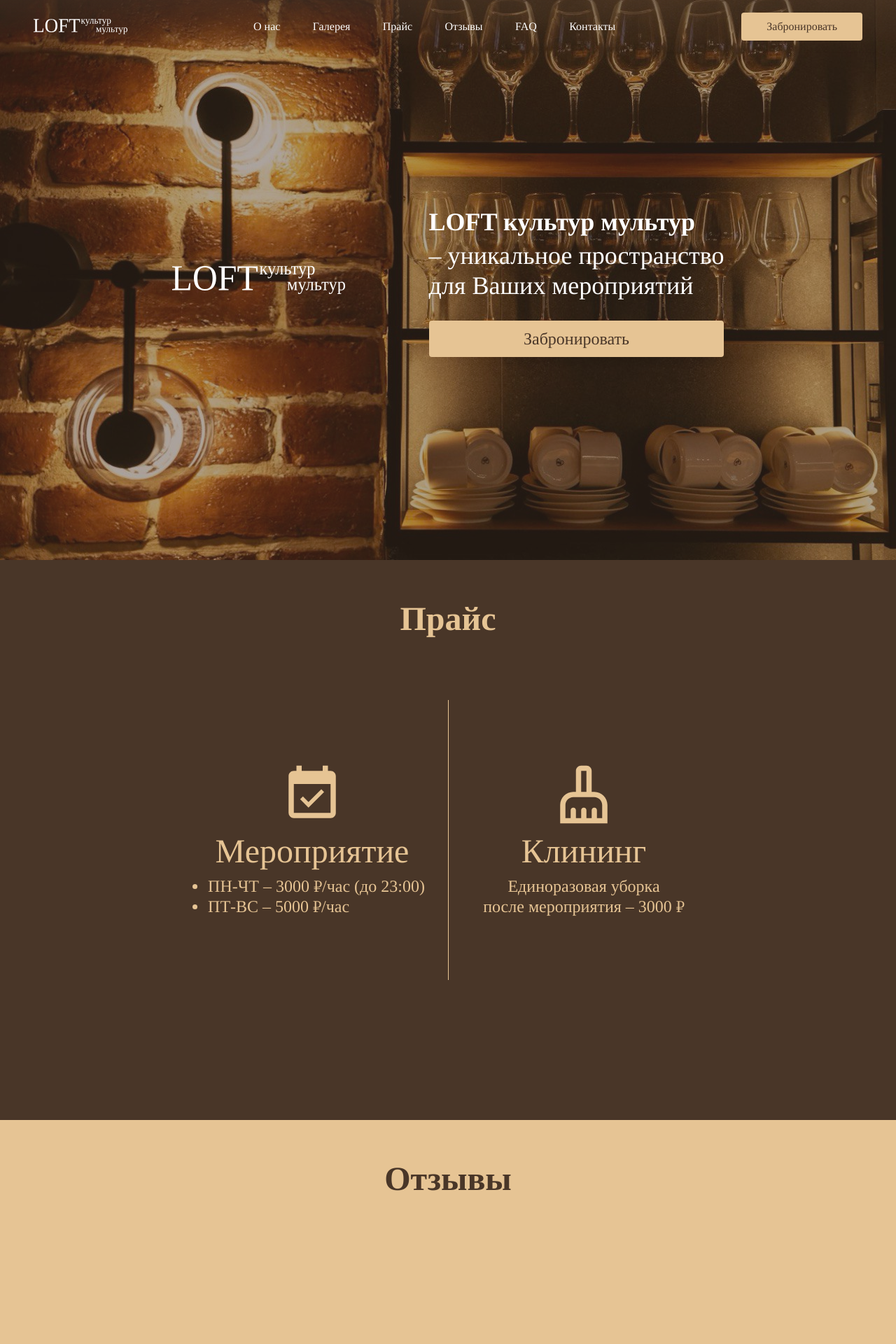
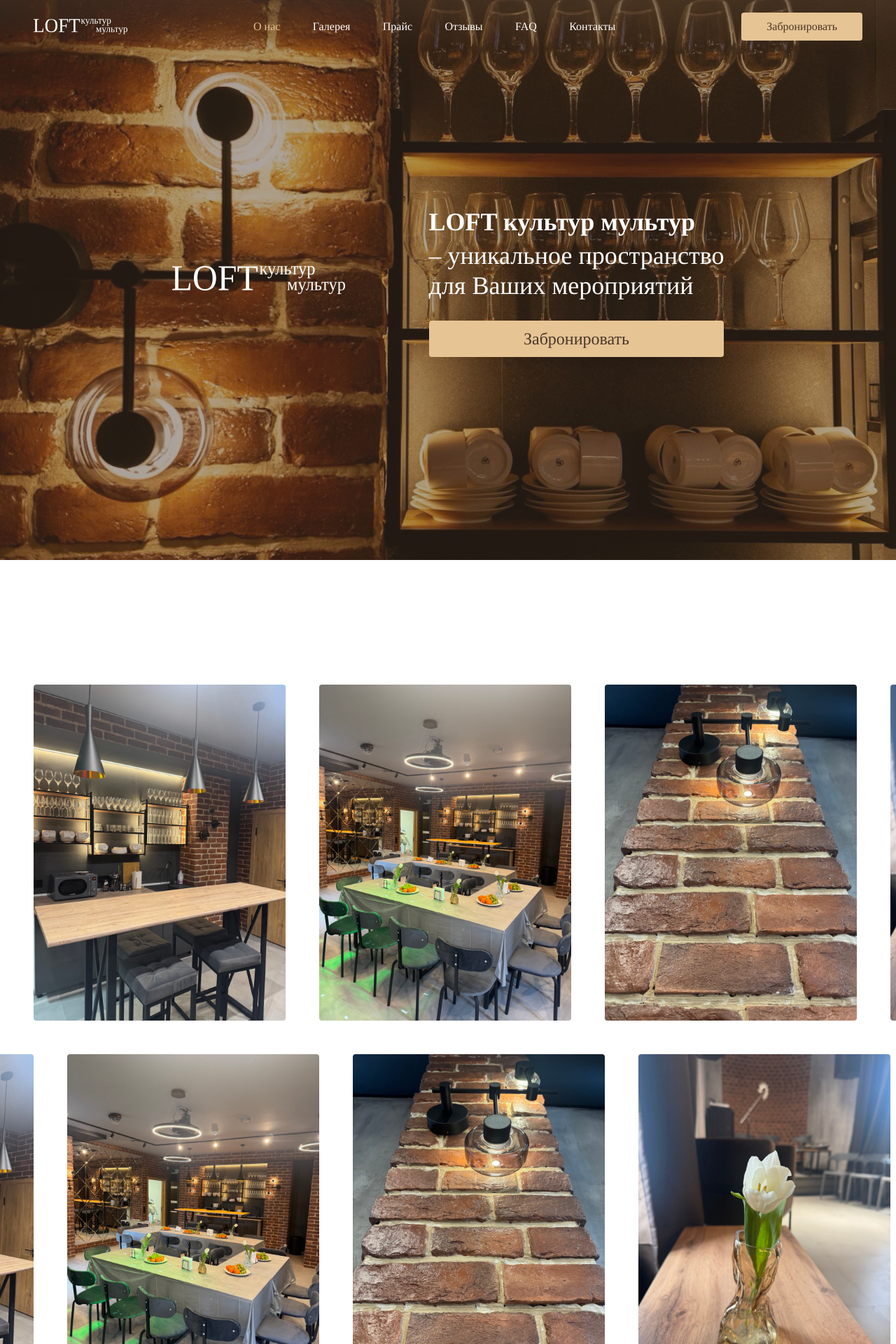
Before and after one commit to eugenekkkhan/culture-multure, a React (Vite) app: page / in a window 1280 px wide. Shown: the top 1920 px of the page at 70% size. Built offline with nearby package versions, Linux system fonts and the light colour scheme.

Commit message:
add smooth scrolling functionality and update component styles

```diff
--- a/package.json
+++ b/package.json
@@ -15,6 +15,7 @@
     "react": "^19.0.0",
     "react-dom": "^19.0.0",
     "react-icons": "^5.5.0",
+    "react-scroll": "^1.9.3",
     "tailwindcss": "^4.1.4",
     "usehooks-ts": "^3.1.1",
     "vite-plugin-svgr": "^4.3.0"
@@ -23,6 +24,7 @@
     "@eslint/js": "^9.22.0",
     "@types/react": "^19.0.10",
     "@types/react-dom": "^19.0.4",
+    "@types/react-scroll": "^1.8.10",
     "@vitejs/plugin-react": "^4.3.4",
     "eslint": "^9.22.0",
     "eslint-plugin-react-hooks": "^5.2.0",
--- a/src/App.tsx
+++ b/src/App.tsx
@@ -1,22 +1,35 @@
-import './App.css'
-import AboutUs from './blocks/AboutUs'
-import Gallery from './blocks/Gallery'
-import Reviews from './blocks/Reviews'
-import FAQ from './blocks/FAQ'
-import Contacts from './blocks/Contacts'
-import Price from './blocks/Price'
+import "./App.css";
+import AboutUs from "./blocks/AboutUs";
+import Gallery from "./blocks/Gallery";
+import Reviews from "./blocks/Reviews";
+import FAQ from "./blocks/FAQ";
+import Contacts from "./blocks/Contacts";
+import Price from "./blocks/Price";
+import { Element } from "react-scroll";
 
 function App() {
   return (
-    <div className='z-20'>
-      <AboutUs />
-      {/* <Gallery /> */}
-      <Price />
-      <Reviews />
-      <FAQ />
-      <Contacts />
+    <div className="z-20">
+      <Element name="about">
+        <AboutUs />
+      </Element>
+      <Element name="gallery">
+        <Gallery />
+      </Element>
+      <Element name="price">
+        <Price />
+      </Element>
+      <Element name="reviews">
+        <Reviews />
+      </Element>
+      <Element name="faq">
+        <FAQ />
+      </Element>
+      <Element name="contacts">
+        <Contacts />
+      </Element>
     </div>
-  )
+  );
 }
 
-export default App
+export default App;
--- a/src/blocks/FAQ.tsx
+++ b/src/blocks/FAQ.tsx
@@ -40,10 +40,10 @@ const FAQ = () => {
   w-full
   py-[48px] h-full flex-col text-gold
   ">
-    <h2 className="text-[48px] font-bold top-[48px]">Часто задаваемые вопросы</h2>
-    <div className="flex flex-col w-[calc(100vw-200px)]
+    <h2 className="text-[48px] font-bold top-[48px] text-center p-[18px]">Часто задаваемые вопросы</h2>
+    <div className="flex flex-col px-[18px] md:w-[720px] mx-[18px]
      bg-gold text-brown-400
-     text-[24px] px-[18px] rounded-[12px]">
+     text-[24px] rounded-[12px]">
       {hardCodeData.map((el, i) =>
       <QuestionElement
         question={el.question}
--- a/src/blocks/Gallery.tsx
+++ b/src/blocks/Gallery.tsx
@@ -25,7 +25,7 @@ const Gallery = () => {
   });
 
   return (
-    <div ref={divRef} className="text-white h-[100px] overflow-x-clip">
+    <div ref={divRef} className="text-white h-full overflow-x-clip">
       <p className="text-[48px] px-[48px] py-[48px]">
         Галерея
       </p>
--- a/src/components/Navbar.tsx
+++ b/src/components/Navbar.tsx
@@ -1,6 +1,6 @@
-
 import { useState } from "react";
 import Logo from "../assets/logo-loft-km.svg";
+import { Link } from "react-scroll";
 
 const Navbar = () => {
   const [isActive, setIsActive] = useState(false);
@@ -8,32 +8,97 @@ const Navbar = () => {
     <div className="z-20 bg-linear-to-b from-brown-400-alpha to-transparent fixed w-[calc(100vw-(100vw-100%))] px-[18px] md:px-[48px] py-[18px] gap-[18px] flex justify-between items-center">
       <img src={Logo} className="w-[134px] h-[40px] " />
       <div className="hidden md:flex text-white justify-between gap-[calc(8vw-56px)]">
-        <p>О нас</p>
-        <p>Галерея</p>
-        <p>Прайс</p>
-        <p>Отзывы</p>
-        <p>FAQ</p>
-        <p>Контакты</p>
+        <Link
+          to="about"
+          smooth={true}
+          duration={500}
+          className="cursor-pointer transition-all"
+          activeClass="text-gold"
+          spy={true}
+       >
+          О нас
+        </Link>
+        <Link
+          to="gallery"
+          smooth={true}
+          duration={500}
+          activeClass="text-gold"
+          className="cursor-pointer transition-all"
+          spy={true}
+        >
+          Галерея
+        </Link>
+        <Link
+          to="price"
+          smooth={true}
+          duration={500}
+          className="cursor-pointer transition-all"
+          activeClass="text-gold"
+          spy={true}
+       >
+          Прайс
+        </Link>
+        <Link
+          to="reviews"
+          smooth={true}
+          duration={500}
+          activeClass="text-gold"
+          className="cursor-pointer transition-all"
+          spy={true}
+        >
+          Отзывы
+        </Link>
+        <Link
+          to="faq"
+          smooth={true}
+          duration={500}
+          activeClass="text-gold"
+          className="cursor-pointer transition-all"
+          spy={true}
+        >
+          FAQ
+        </Link>
+        <Link
+          to="contacts"
+          smooth={true}
+          duration={500}
+          activeClass="text-gold"
+          className="cursor-pointer transition-all"
+          spy={true}
+        >
+          Контакты
+        </Link>
       </div>
       <div className="hidden md:block">
         <button className="cursor-pointer transition bg-gold hover:bg-brown-300 text-brown-400 px-[36px] py-[8px] rounded-[4px]">
           Забронировать
         </button>
       </div>
-      <div className="md:hidden relative w-[24px] h-[24px] cursor-pointer" onClick={() => setIsActive(!isActive)}>
-        <span className={
-          !isActive ? "absolute transition-all top-[4px] w-[24px] h-[2px] bg-white" :
-          "absolute transition-all top-[11px] w-[24px] h-[2px] bg-white rotate-45"
-        }
+      <div
+        className="md:hidden relative w-[24px] h-[24px] cursor-pointer"
+        onClick={() => setIsActive(!isActive)}
+      >
+        <span
+          className={
+            !isActive
+              ? "absolute transition-all top-[4px] w-[24px] h-[2px] bg-white"
+              : "absolute transition-all top-[11px] w-[24px] h-[2px] bg-white rotate-45"
+          }
         ></span>
-        <span className={
-          !isActive ? "absolute transition-all top-[calc(50%-1px)] w-[24px] h-[2px] bg-white" :
-          "absolute transition-all top-[calc(50%-1px)] w-[0px] h-[2px] bg-white"
-        }></span>
-        <span className={
-          !isActive ? "absolute transition-all bottom-[4px] w-[24px] h-[2px] bg-white" :
-          "absolute transition-all bottom-[11px] w-[24px] h-[2px] bg-white -rotate-45"
-        }></span>
+        <span
+          className={
+            !isActive
+              ? "absolute transition-all top-[calc(50%-1px)] w-[24px] h-[2px] bg-white"
+              : "absolute transition-all top-[calc(50%-1px)] w-[0px] h-[2px] bg-white"
+          }
+        ></span>
+        <span
+          className={
+            !isActive
+              ? "absolute transition-all bottom-[4px] w-[24px] h-[2px] bg-white"
+              : "absolute transition-all bottom-[11px] w-[24px] h-[2px] bg-white -rotate-45"
+          }
+        ></span>
       </div>
     </div>
   );
--- a/src/components/QuestionElement.tsx
+++ b/src/components/QuestionElement.tsx
@@ -13,7 +13,8 @@ const QuestionElement = ({ question, answer, isLast = false }: Props) => {
     <div className='pt-[18px]'>
       <div
       className="text-[24px] font-bold
-      flex flex-row items-center justify-between mb-[18px]">
+      flex flex-row items-center gap-[18px]
+      justify-between mb-[18px]">
         <p>{question}</p>
         <div onClick={()=>setIsOpened(prev=>!prev)}
         className='rounded-full bg-brown-400 text-gold
```
Also changed, not shown: 1 other file (tests, documents, lock files or other folders).
